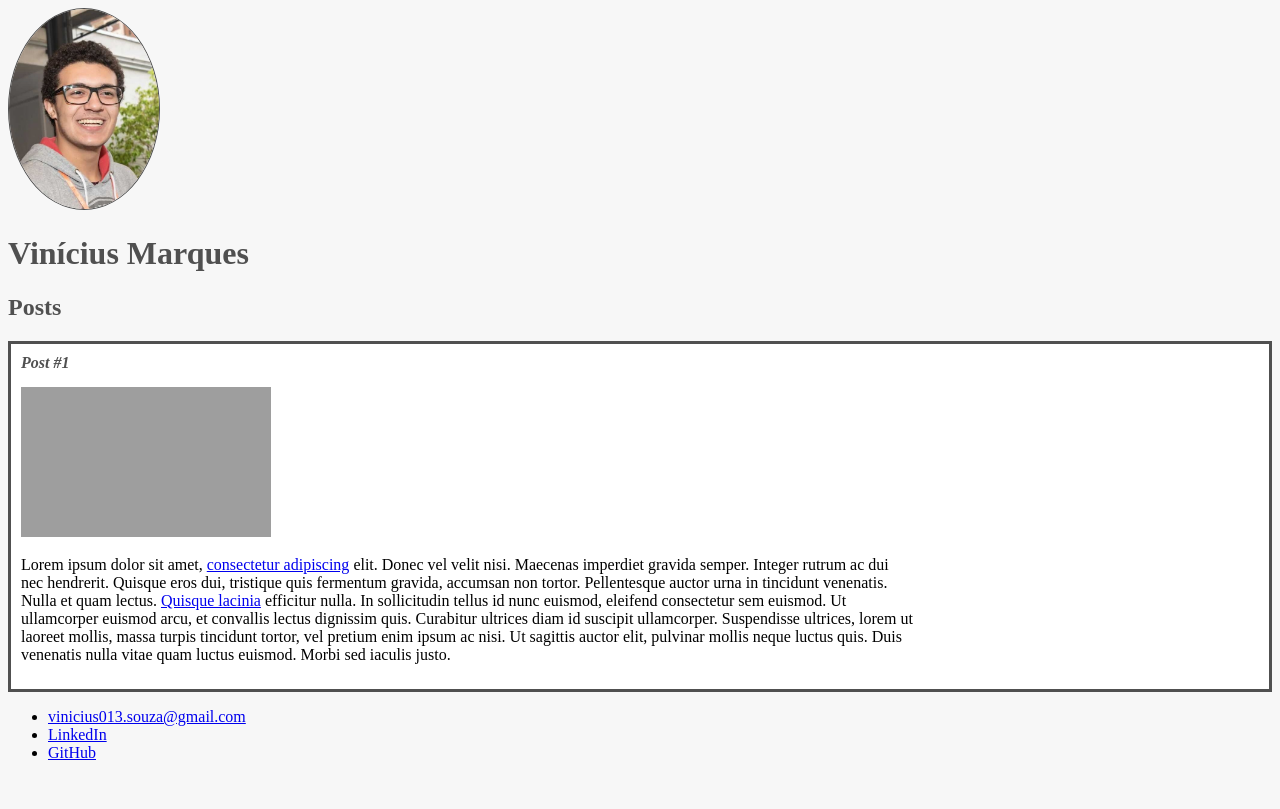
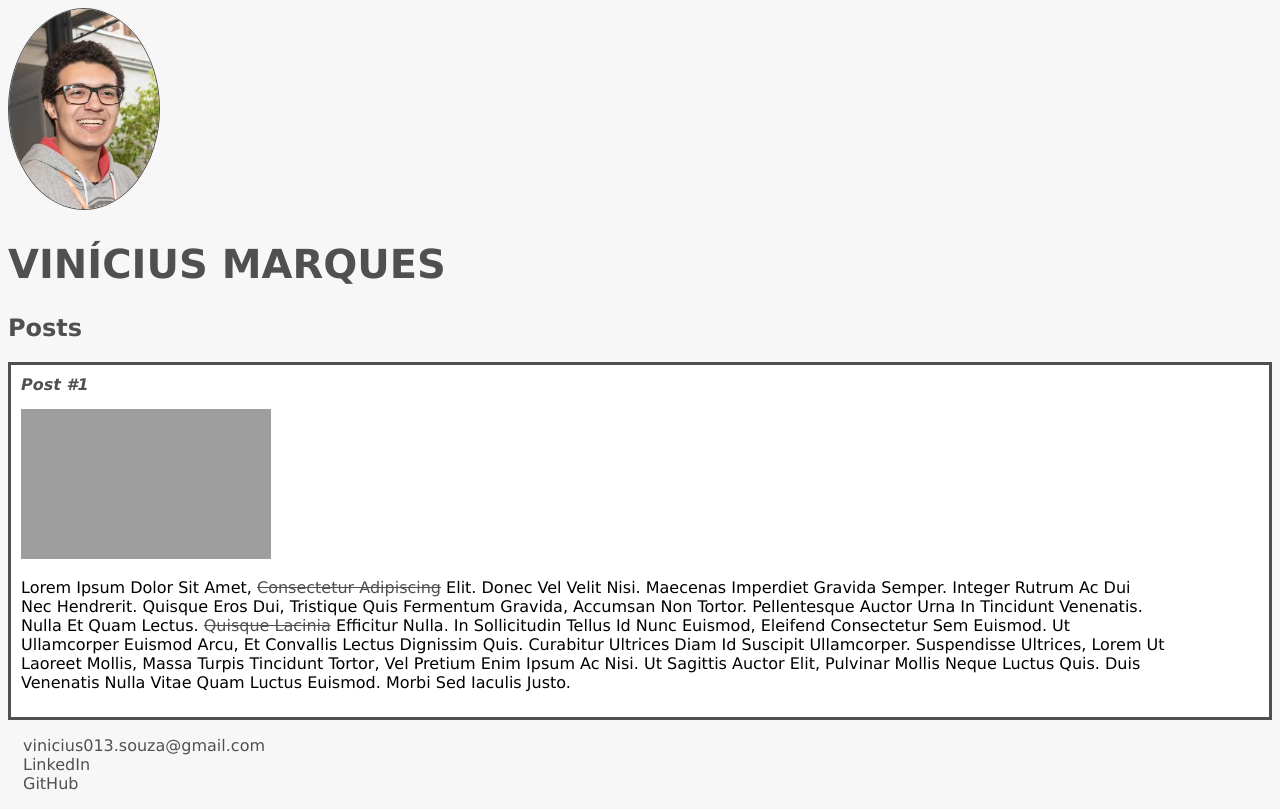
Before and after one commit to ViniMaza/site-simples, a plain HTML site: page index.html in a window 1280 px wide. Drawn offline with Linux system fonts and the light colour scheme; grey boxes are pictures that could not be loaded.

Commit message:
Estiliza textos e listas

```diff
--- a/index.html
+++ b/index.html
@@ -37,7 +37,7 @@
         </section>
         <!--Rodapé para contatos-->
         <footer>
-            <ul>
+            <ul class="contacts_list">
                 <li>
                     <a href="mailto:vinicius013.souza@gmail.com">vinicius013.souza@gmail.com</a>
                 </li>
--- a/style.css
+++ b/style.css
@@ -1,6 +1,7 @@
 /*elemento HTML*/
 body{
     background: #f7f7f7;
+    font-family: Verdana, Geneva, Tahoma, sans-serif;
 }
 .photo{
     border: 1px solid #505050;
@@ -9,6 +10,15 @@ body{
 
 /*# ID*/
 #title, .subtitle, .post_title{
+    color: #505050;
+}
+#title{
+    font-size: 40px;
+    text-transform: uppercase;
+}
+
+a{
+    text-decoration: line-through;
     color: #505050;
 }
 /*Uma Classe*/
@@ -30,8 +40,17 @@ body{
     margin: 0;
     margin-bottom: 15px;
     border-radius: 5px;
+    text-transform: capitalize;
 }
 
 .post_image{
     margin-bottom: 15px;
 }
+
+.contacts_list{
+    list-style-type: none;
+    padding-left: 15px;
+}
+.contacts_list li a{
+    text-decoration: none;
+}
```
